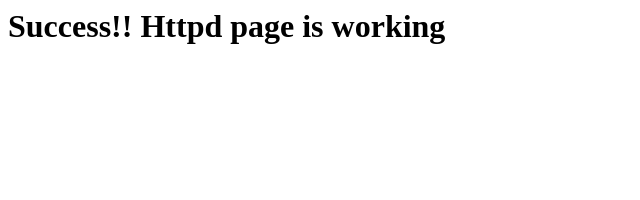
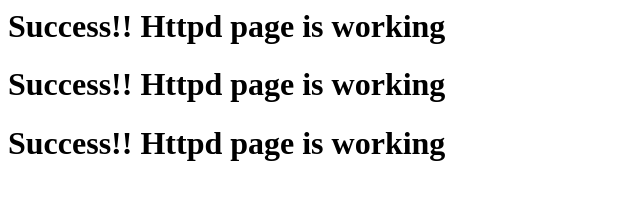
Before and after one commit to sanchi1996/task, a plain HTML site: page index.html in a window 1280 px wide. Shown: the whole page, without its empty margins (0-640 px from the left). Drawn offline with Linux system fonts and the light colour scheme.

Commit message:
sanchiqqq

```diff
--- a/index.html
+++ b/index.html
@@ -1 +1,3 @@
 <h1>Success!! Httpd page is working</h1>
+<h1>Success!! Httpd page is working</h1>
+<h1>Success!! Httpd page is working</h1>
```
